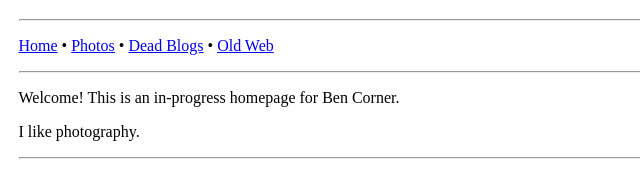
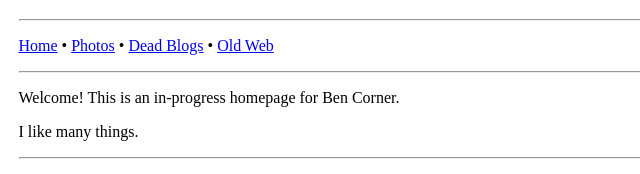
Before and after one commit to bcorner/bcorner.github.io, a Gatsby site: page / in a window 1280 px wide. Shown: the top 174 px of the page, 293-933 px from the left. Built offline with nearby package versions, Linux system fonts and the light colour scheme; Gatsby itself is replaced by a stand-in of ours.

Commit message:
many things

```diff
--- a/src/pages/index.js
+++ b/src/pages/index.js
@@ -22,7 +22,7 @@ const IndexPage = () => {
                   Welcome! This is an in-progress homepage for Ben Corner.
                 </p>
                 <p>
-                  I like photography.
+                  I like many things.
                 </p>
                 <hr />
                 <figure>
```
